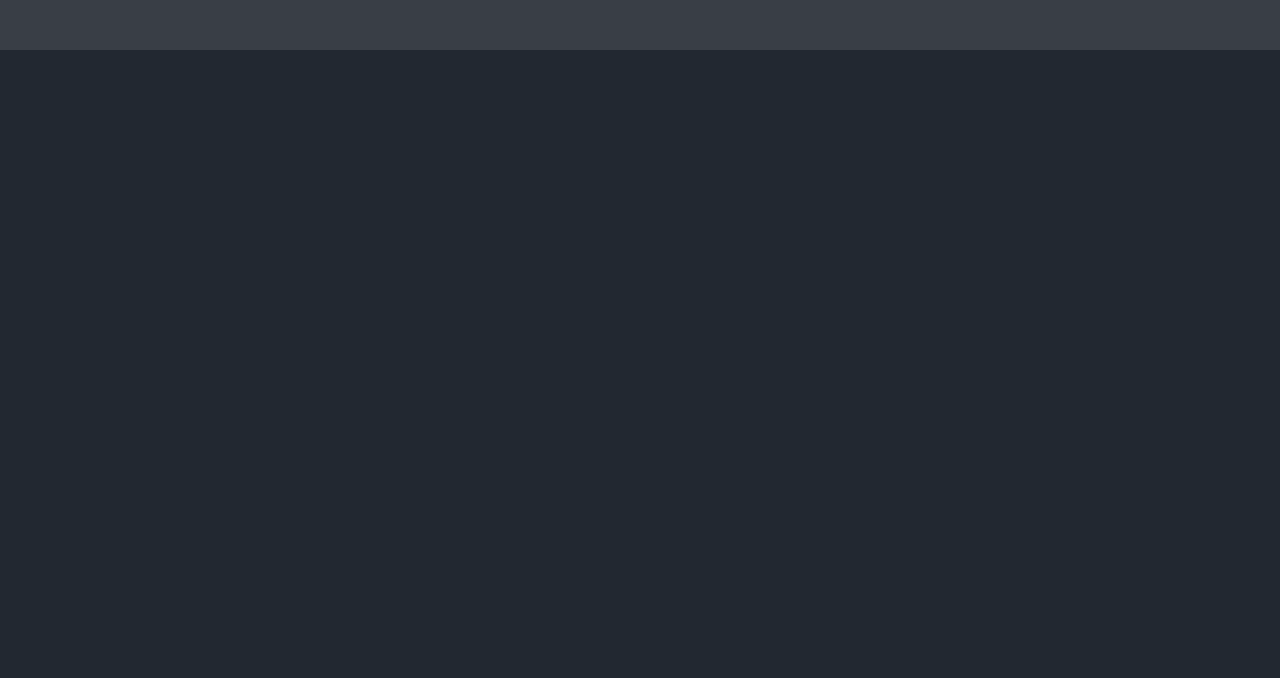
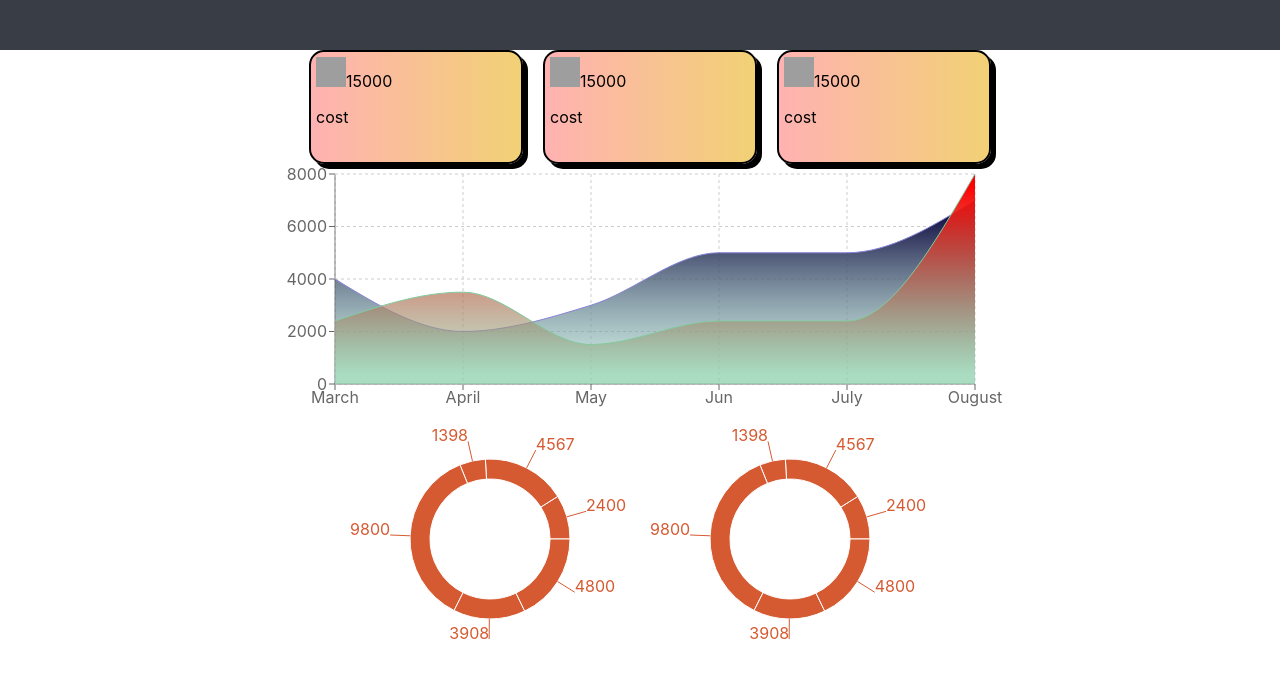
Before and after one commit to MariamGevorgyan/Manage_my_finance, a React (Create React App) app: page / in a window 1280 px wide. Shown: the top 678 px of the page. Built offline with nearby package versions, Linux system fonts and the light colour scheme; grey boxes are pictures that could not be loaded.

Commit message:
linerchart center

```diff
--- a/package.json
+++ b/package.json
@@ -9,6 +9,7 @@
     "react": "^17.0.1",
     "react-dom": "^17.0.1",
     "react-scripts": "4.0.1",
+    "recharts": "^2.0.3",
     "web-vitals": "^0.2.4"
   },
   "scripts": {
--- a/src/App.css
+++ b/src/App.css
@@ -1,9 +1,42 @@
-body {
+/* body {
     background-color: #222831;
+} */
+.header {
+	width: 100%;
+	height: 50px;
+
+	background-color: #393e46;
 }
-.header {
-    width: 100%;
-    height: 50px;
-
-    background-color: #393e46;
+.pieChart {
+	display: flex;
+	flex-direction: row;
+	justify-content: center;
 }
+.linerChart {
+	display: flex;
+	justify-content: center;
+	flex-direction: column;
+}
+.cart-container {
+	display: flex;
+	flex-direction: row;
+	justify-content: center;
+}
+.cart {
+	margin-left: 20px;
+	background-image: linear-gradient(
+		to right,
+		rgba(255, 0, 0, 0.3),
+		rgba(236, 189, 57, 0.699)
+	);
+	box-shadow: 5px 5px;
+	width: 200px;
+	height: 100px;
+	border: black solid 2px;
+	border-radius: 15px;
+	padding: 5px;
+}
+.linerChart-container {
+	display: flex;
+	justify-content: center;
+}
--- a/src/App.js
+++ b/src/App.js
@@ -1,12 +1,31 @@
-import './App.css'
-import Header from './components/Header'
+import "./App.css";
+import Header from "./components/Header";
+import LinerChart from "./components/charts/linerChart";
+import PieChart from "./components/charts/pieChart";
+import Cart from "./components/card/Cart";
 
 function App() {
-    return (
-        <div className="App">
-            <Header />
-        </div>
-    )
+	return (
+		<div className="App">
+			<Header />
+
+			<div className="linerChart">
+				<div className="cart-container">
+					<Cart />
+					<Cart />
+					<Cart />
+				</div>
+				<div className="linerChart-container">
+					<LinerChart />
+				</div>
+			</div>
+
+			<div className="pieChart">
+				<PieChart />
+				<PieChart />
+			</div>
+		</div>
+	);
 }
 
-export default App
+export default App;
--- /dev/null
+++ b/src/components/card/Cart.js
@@ -0,0 +1,15 @@
+export default function App(props) {
+	return (
+		<div className="cart">
+			<svg width="30" height="30" xmlns="http://www.w3.org/2000/svg">
+				<image
+					href="https://www.flaticon.com/svg/vstatic/svg/3135/3135706.svg?token=exp=1611754089~hmac=d23a8826be72afe476f901469d43f907"
+					height="30"
+					width="30"
+				/>
+			</svg>
+			<span>15000</span>
+			<p>cost</p>
+		</div>
+	);
+}
--- /dev/null
+++ b/src/components/charts/linerChart.js
@@ -0,0 +1,58 @@
+import {AreaChart, XAxis, YAxis, Tooltip, CartesianGrid, Area} from 'recharts'
+const data = [
+    {
+      "name": "March",
+      "In": 4000,
+      "Out": 2400,
+    },
+    {
+        "name": "April",
+        "In": 2000,
+        "Out": 3500,
+      },
+      {
+        "name": "May",
+        "In": 3000,
+        "Out": 1500,
+      },
+      {
+        "name": "Jun",
+        "In": 5000,
+        "Out": 2400,
+      },
+      {
+        "name": "July",
+        "In": 5000,
+        "Out": 2400,
+      },
+      {
+          'name': 'Ougust',
+          'In': 7000,
+          'Out': 8000,
+      }
+
+  ];
+
+export default function App() {
+    return (
+        <AreaChart width={730} height={250} data={data}
+        margin={{ top: 10, right: 30, left: 0, bottom: 0 }}>
+        <defs>
+          <linearGradient id="colorUv" x1="0" y1="0" x2="0" y2="1">
+            <stop offset="5%" stopColor="#0a043c" stopOpacity={1}/>
+            <stop offset="95%" stopColor="#a3ddcb" stopOpacity={0.5}/>
+          </linearGradient>
+          <linearGradient id="colorPv" x1="0" y1="0" x2="0" y2="1">
+            <stop offset="5%" stopColor="red" stopOpacity={1}/>
+            <stop offset="95%" stopColor="#82ca9d" stopOpacity={0.5}/>
+          </linearGradient>
+        </defs>
+        <XAxis dataKey="name" />
+        <YAxis />
+        <CartesianGrid strokeDasharray="3 3" />
+        <Tooltip />
+        <Area type="monotone" dataKey="In" stroke="#8884d8" fillOpacity={1} fill="url(#colorUv)" />
+        <Area type="monotone" dataKey="Out" stroke="#82ca9d" fillOpacity={1} fill="url(#colorPv)" />
+      </AreaChart>
+    )
+}
--- /dev/null
+++ b/src/components/charts/pieChart.js
@@ -0,0 +1,64 @@
+import {PieChart,Pie } from 'recharts'
+
+const data01 = [
+    {
+      "name": "Group A",
+      "value": 400
+    },
+    {
+      "name": "Group B",
+      "value": 300
+    },
+    {
+      "name": "Group C",
+      "value": 300
+    },
+    {
+      "name": "Group D",
+      "value": 200
+    },
+    {
+      "name": "Group E",
+      "value": 278
+    },
+    {
+      "name": "Group F",
+      "value": 189
+    }
+  ];
+  const data02 = [
+    {
+      "name": "Group A",
+      "value": 2400
+    },
+    {
+      "name": "Group B",
+      "value": 4567
+    },
+    {
+      "name": "Group C",
+      "value": 1398
+    },
+    {
+      "name": "Group D",
+      "value": 9800
+    },
+    {
+      "name": "Group E",
+      "value": 3908
+    },
+    {
+      "name": "Group F",
+      "value": 4800
+    }
+  ];
+
+
+      export default function App(props) {
+          return (
+            <PieChart width={300} height={250}>
+
+                <Pie data={data02} dataKey="value" nameKey="name" cx="50%" cy="50%" innerRadius={60} outerRadius={80} fill="#d65a31" label />
+            </PieChart>
+          )
+      }
```
Also changed, not shown: 2 other files (tests, documents, lock files or other folders).
